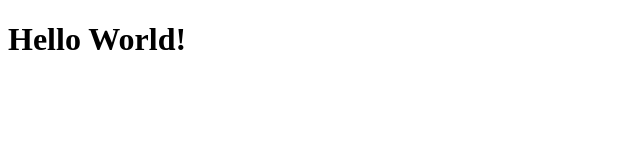
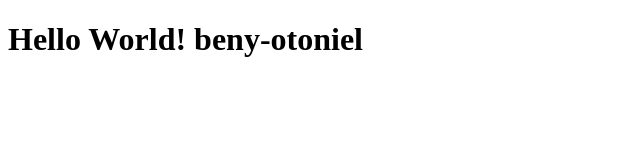
Before and after one commit to kenliten/beny-otoniel-trial, a plain HTML site: page index.html in a window 1280 px wide. Shown: the whole page, without its empty margins (0-640 px from the left). Drawn offline with Linux system fonts and the light colour scheme.

Commit message:
Signed-off-by: Banyenzachi Thomas <banyenzachi@gmail.com> testing git repo

```diff
--- a/index.html
+++ b/index.html
@@ -2,7 +2,7 @@
 <html lang="en">
   <head>
     <meta charset="UTF-8">
-    <title>Fork Me! FCC: Test Suite Template</title>
+    <title>beny-otoniel</title>
     <link rel="stylesheet" href="css/style.css">
   </head>
 
@@ -11,7 +11,7 @@
     <script src="https://cdn.freecodecamp.org/testable-projects-fcc/v1/bundle.js"></script>
 
     <h1>
-      Hello World!
+      Hello World! beny-otoniel
     </h1>
 
     <script  src="js/index.js"></script>
```
